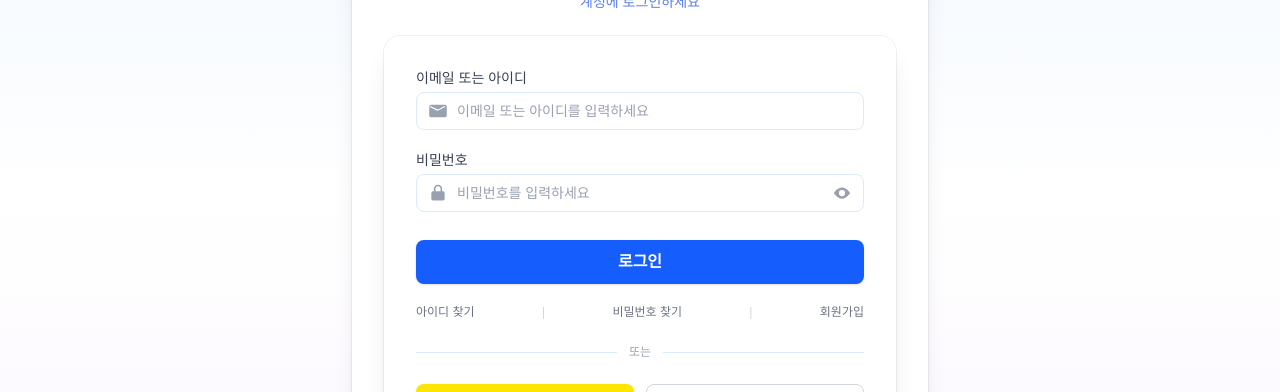
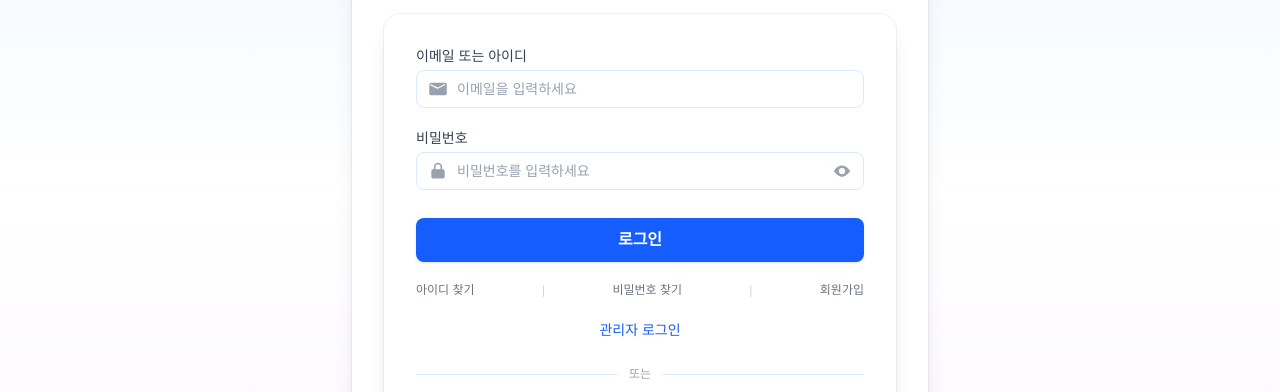
Before and after one commit to KIMKEONHO/Ingredients-Management-System, a Next.js app in the folder frontend/: page /login in a window 1280 px wide. Shown: the part 277-669 px from the top of the page. Built offline with nearby package versions, Linux system fonts and the light colour scheme; no server answers.

Commit message:
[ front ] : #71 [일반사용자] 사용자 로그인 기능 연동

```diff
--- a/frontend/src/app/login/page.tsx
+++ b/frontend/src/app/login/page.tsx
@@ -3,12 +3,60 @@
 import Link from "next/link";
 import { useState } from "react";
 import { COLOR_PRESETS } from "@/lib/constants/colors";
+import { AuthService } from "@/lib/api/services/authService";
+import { useRouter } from "next/navigation";
+import { useGlobalLoginMember } from "../stores/auth/loginMamber";
 
 export default function LoginPage() {
   const [showPassword, setShowPassword] = useState(false);
+  const [email, setEmail] = useState("");
+  const [password, setPassword] = useState("");
+  const [isLoading, setIsLoading] = useState(false);
+  const [errorMessage, setErrorMessage] = useState("");
+
+  const router = useRouter();
+  const { setLoginMember } = useGlobalLoginMember();
+
   const socialLoginForKakaoUrl = `${process.env.NEXT_PUBLIC_API_BASE_URL}/oauth2/authorization/kakao`;
   const socialLoginForGoogleUrl = `${process.env.NEXT_PUBLIC_API_BASE_URL}/oauth2/authorization/google`;
   const redirectUrlAfterSocialLogin = 'http://localhost:3000';
+
+  // 일반 로그인 처리
+  const handleLogin = async (e: React.FormEvent) => {
+    e.preventDefault();
+
+    if (!email || !password) {
+      setErrorMessage("이메일과 비밀번호를 모두 입력해주세요.");
+      return;
+    }
+
+    setIsLoading(true);
+    setErrorMessage("");
+
+    try {
+      const result = await AuthService.login({ email, password });
+
+      if (result.success && result.data) {
+        // 로그인 성공 시 사용자 정보를 스토어에 저장
+        setLoginMember({
+          id: result.data.user.id,
+          nickname: result.data.user.nickname,
+          createDate: new Date().toISOString(),
+          modifyDate: new Date().toISOString(),
+          roles: result.data.user.roles
+        });
+
+        // 메인 페이지로 이동
+        router.push('/');
+      } else {
+        setErrorMessage(result.error || "로그인에 실패했습니다.");
+      }
+    } catch (error) {
+      setErrorMessage("로그인 중 오류가 발생했습니다.");
+    } finally {
+      setIsLoading(false);
+    }
+  };
 
   return (
     <main className={`min-h-screen ${COLOR_PRESETS.LOGIN_PAGE.background} flex items-center justify-center px-4`}>
@@ -22,9 +70,7 @@ export default function LoginPage() {
 
         <div className={`rounded-2xl ${COLOR_PRESETS.LOGIN_PAGE.card} p-8 shadow-xl ring-1 ring-black/5`}>
           <form
-            onSubmit={(e) => {
-              e.preventDefault();
-            }}
+            onSubmit={handleLogin}
             className="space-y-5"
           >
             <div>
@@ -43,8 +89,10 @@ export default function LoginPage() {
                   </svg>
                 </span>
                 <input
-                  type="text"
-                  placeholder="이메일 또는 아이디를 입력하세요"
+                  type="email"
+                  value={email}
+                  onChange={(e) => setEmail(e.target.value)}
+                  placeholder="이메일을 입력하세요"
                   className={`w-full rounded-lg border ${COLOR_PRESETS.LOGIN_PAGE.border} pl-10 pr-3 py-2 text-sm placeholder-gray-400 focus:outline-none focus:ring-2 ${COLOR_PRESETS.LOGIN_PAGE.focus}`}
                 />
               </div>
@@ -67,6 +115,8 @@ export default function LoginPage() {
                 </span>
                 <input
                   type={showPassword ? "text" : "password"}
+                  value={password}
+                  onChange={(e) => setPassword(e.target.value)}
                   placeholder="비밀번호를 입력하세요"
                   className={`w-full rounded-lg border ${COLOR_PRESETS.LOGIN_PAGE.border} pl-10 pr-10 py-2 text-sm placeholder-gray-400 focus:outline-none focus:ring-2 ${COLOR_PRESETS.LOGIN_PAGE.focus}`}
                 />
@@ -97,13 +147,17 @@ export default function LoginPage() {
                   )}
                 </button>
               </div>
+              {errorMessage && (
+                <p className="mt-2 text-sm text-red-600">{errorMessage}</p>
+              )}
             </div>
 
             <button
               type="submit"
-              className={`mt-2 w-full rounded-lg ${COLOR_PRESETS.LOGIN_PAGE.button} py-2.5 text-white font-semibold shadow-sm focus:outline-none focus:ring-2 focus:ring-blue-500`}
+              disabled={isLoading}
+              className={`mt-2 w-full rounded-lg ${COLOR_PRESETS.LOGIN_PAGE.button} py-2.5 text-white font-semibold shadow-sm focus:outline-none focus:ring-2 focus:ring-blue-500 disabled:opacity-50 disabled:cursor-not-allowed`}
             >
-              로그인
+              {isLoading ? "로그인 중..." : "로그인"}
             </button>
 
             <div className="flex items-center justify-between text-xs text-gray-500">
@@ -117,6 +171,15 @@ export default function LoginPage() {
               <span className="text-gray-300">|</span>
               <Link href="#" className={COLOR_PRESETS.LOGIN_PAGE.hover}>
                 회원가입
+              </Link>
+            </div>
+
+            <div className="text-center">
+              <Link
+                href="/admin/login"
+                className={`text-sm ${COLOR_PRESETS.LOGIN_PAGE.accent} hover:underline`}
+              >
+                관리자 로그인
               </Link>
             </div>
 
```
